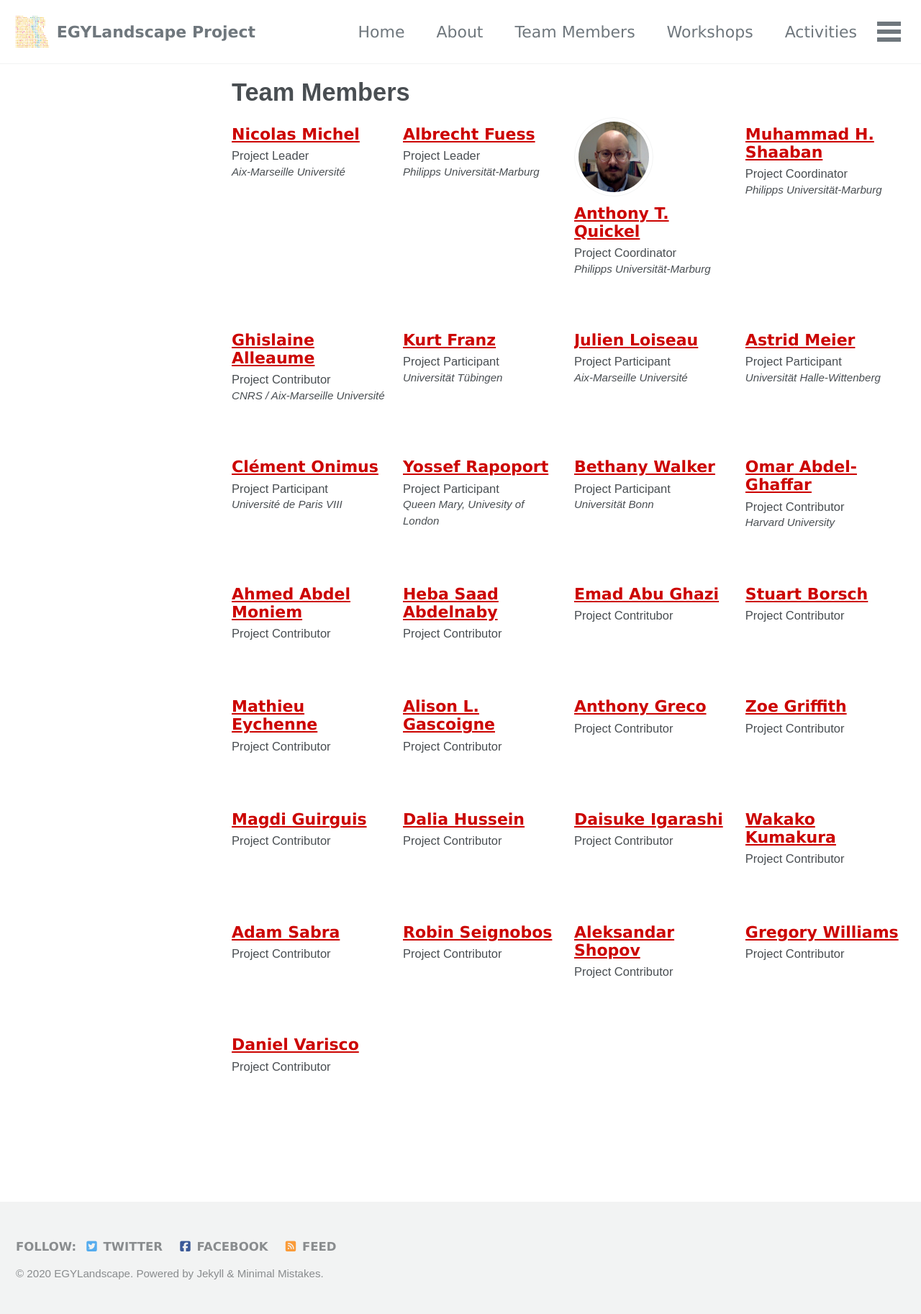
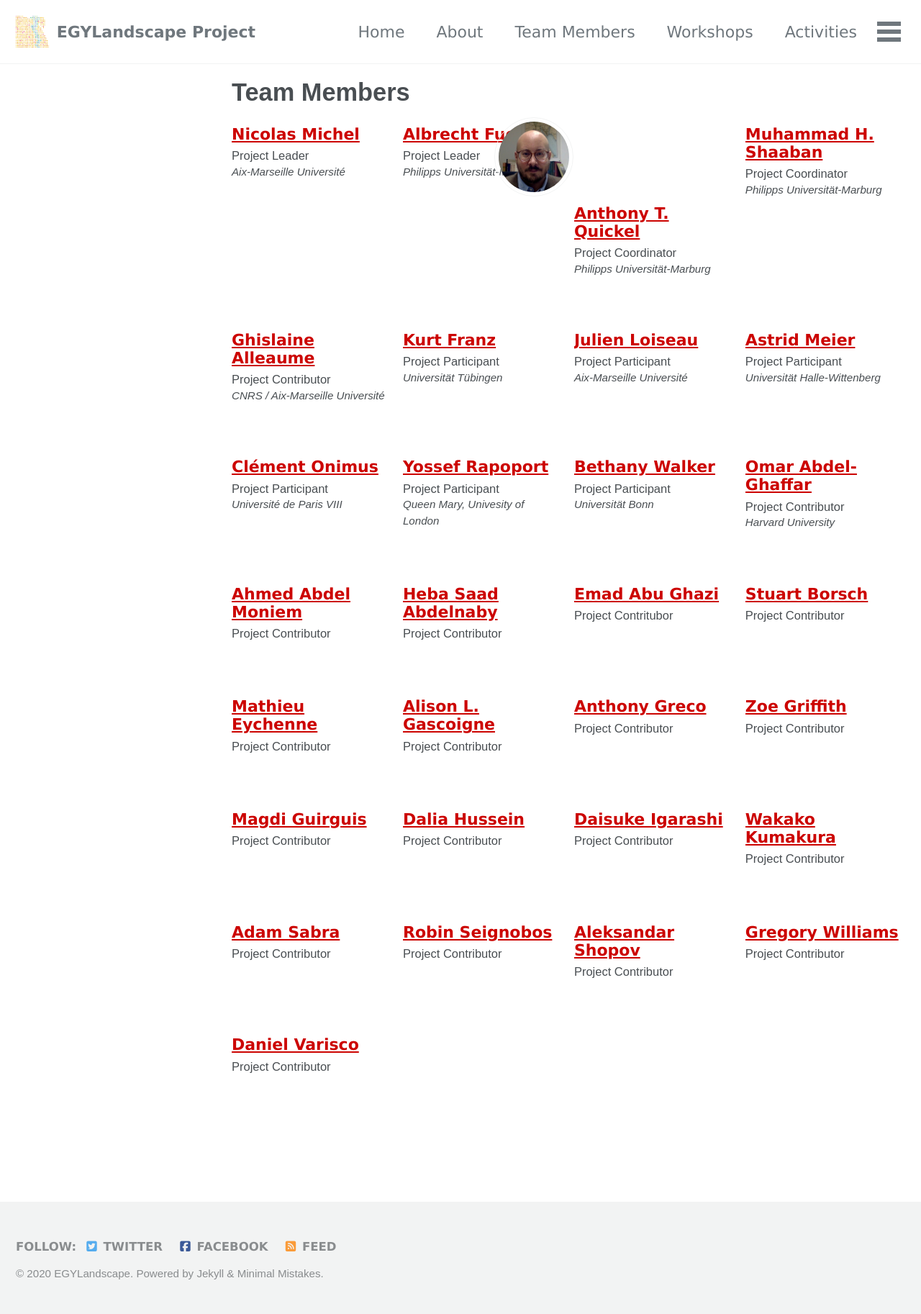
Before and after one commit to mhshaaban/egylandscapeproject.github.io, a Jekyll site: the page built from _pages/members-archive.md, in a window 1280 px wide. Shown: the whole page at 72% size. Built offline with Jekyll 4.4.1, drawn with Linux system fonts in a browser that asks for light colours; cached includes are drawn as plain includes; nearby versions of some CDN libraries; some web fonts are replaced.

Commit message:
Update _archive.scss

```diff
--- a/_sass/minimal-mistakes/_archive.scss
+++ b/_sass/minimal-mistakes/_archive.scss
@@ -485,7 +485,8 @@
 .archive__avatar {
   display: table-cell;
   vertical-align: top;
-  position: relative;
+  left: 50%;
+  transform: translateX(-50%);
   width: 36px;
   height: 36px;
 
```
